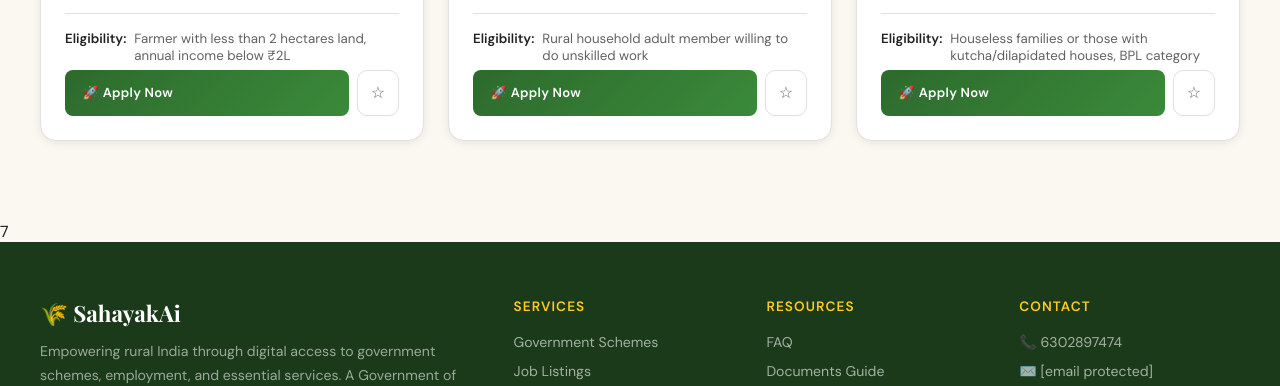
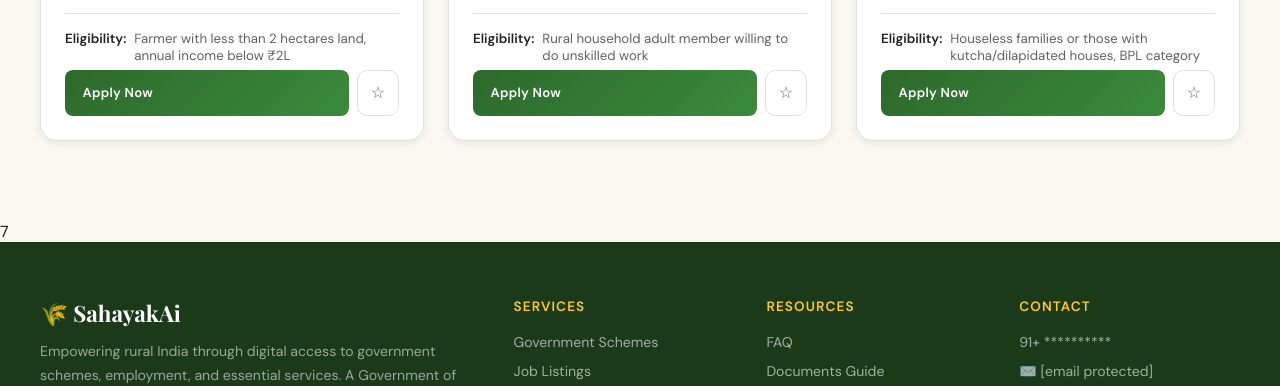
Before and after one commit to susmithagunupuru/Wt_Project, a plain HTML site: page frontend/index.html in a window 1280 px wide. Shown: the part 2836-3222 px from the top of the page. Drawn offline with nearby package versions, Linux system fonts and the light colour scheme.

Commit message:
final commit

```diff
--- a/backend/server.js
+++ b/backend/server.js
@@ -95,7 +95,6 @@ app.get("/", (req, res) => {
    🚀 Server Start
 ============================ */
 const PORT = process.env.PORT || 5000;
-
 app.listen(PORT, () => {
-  console.log(`🔥 Server running on port ${PORT}`);
+  console.log(`Server running on http://localhost:${PORT}`);
 });
--- a/frontend/app.js
+++ b/frontend/app.js
@@ -325,7 +325,7 @@ function schemeCardHTML(s) {
       <div class="scheme-card-actions">
         <!-- Apply Now — calls openApplyLink() which validates URL, confirms, then opens in new tab -->
         <button class="btn-apply" onclick="openApplyLink('${safeLink}', '${safeTitle}')">
-          🚀 Apply Now
+           Apply Now
         </button>
         <button class="btn-save ${saved ? 'saved' : ''}" onclick="toggleSave(${s.id},this)" title="Save">${saved ? '★' : '☆'}</button>
       </div>
--- a/frontend/index.html
+++ b/frontend/index.html
@@ -9,7 +9,6 @@
 <link rel="stylesheet" href="styles.css">
 </head>
 <body data-theme="light">
-
 <!-- ===== NAVBAR ===== -->
 <nav class="navbar">
   <div class="navbar-brand">
@@ -501,7 +500,7 @@
     </div>
     <div class="footer-col"><h4 data-i18n="footer.services">Services</h4><ul><li><a href="#" onclick="navigate('schemes')">Government Schemes</a></li><li><a href="#" onclick="navigate('schemes')">Job Listings</a></li><li><a href="#" onclick="navigate('eligibility')">Eligibility Checker</a></li><li><a href="#" onclick="navigate('map')">Nearby Services</a></li></ul></div>
     <div class="footer-col"><h4 data-i18n="footer.resources">Resources</h4><ul><li><a href="#" onclick="navigate('faq')">FAQ</a></li><li><a href="#">Documents Guide</a></li><li><a href="#">Video Tutorials</a></li><li><a href="#">Helpline</a></li></ul></div>
-    <div class="footer-col"><h4 data-i18n="footer.contact">Contact</h4><ul><li><a href="#">📞 6302897474</a></li><li><a href="#">✉️ <span class="__cf_email__" data-cfemail="137b767f6353616661727f777665723d747c653d7a7d">[email&#160;protected]</span></a></li><li><a href="#">WhatsApp Support</a></li><li><a href="#">Feedback</a></li></ul></div>
+    <div class="footer-col"><h4 data-i18n="footer.contact">Contact</h4><ul><li><a href="#">91+ **********</a></li><li><a href="#">✉️ <span class="__cf_email__" data-cfemail="137b767f6353616661727f777665723d747c653d7a7d">[email&#160;protected]</span></a></li><li><a href="#">WhatsApp Support</a></li><li><a href="#">Feedback</a></li></ul></div>
   </div>
   <div class="footer-bottom">
     <span>© 2024 Rural Development Portal, Government of India. All rights reserved.</span>
```
